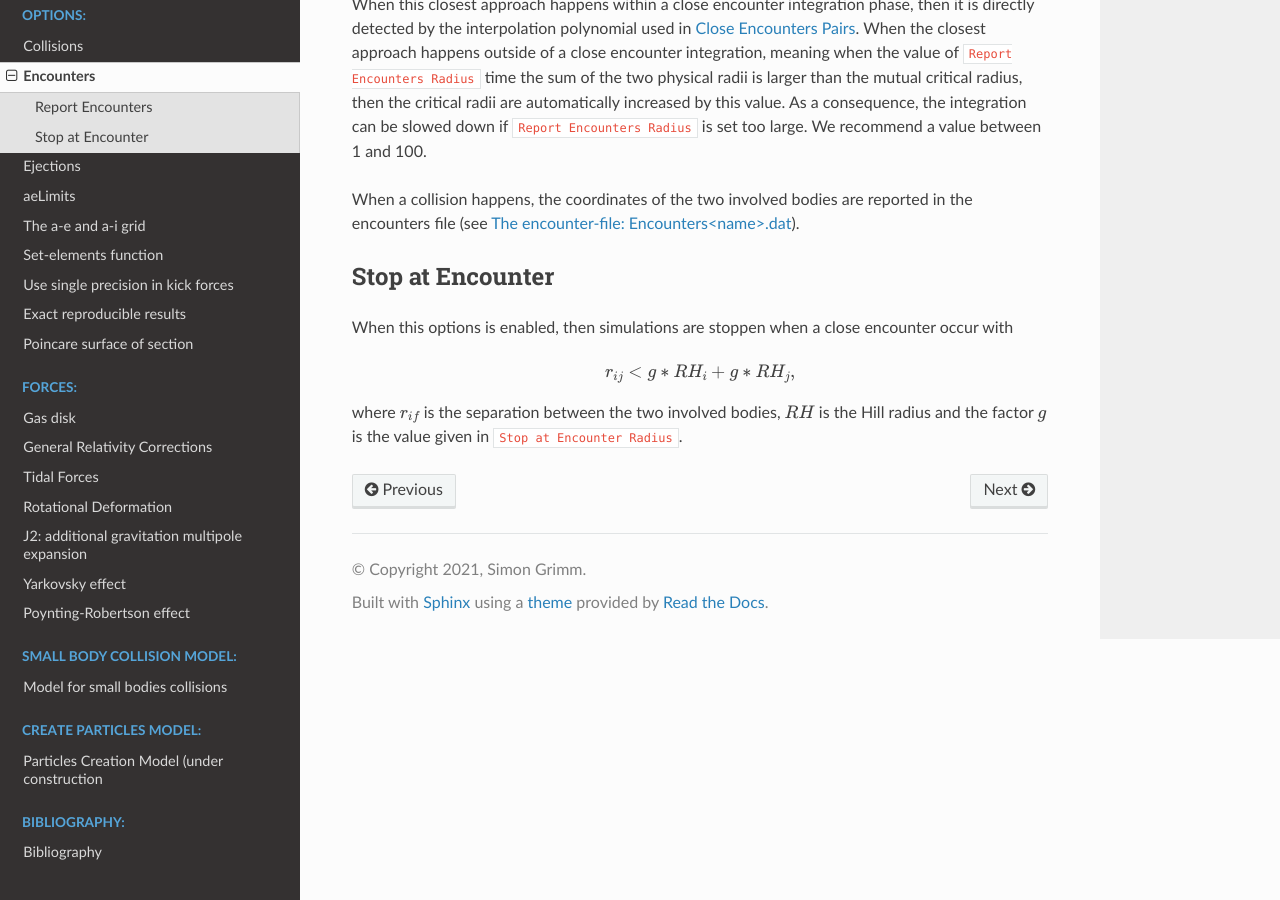
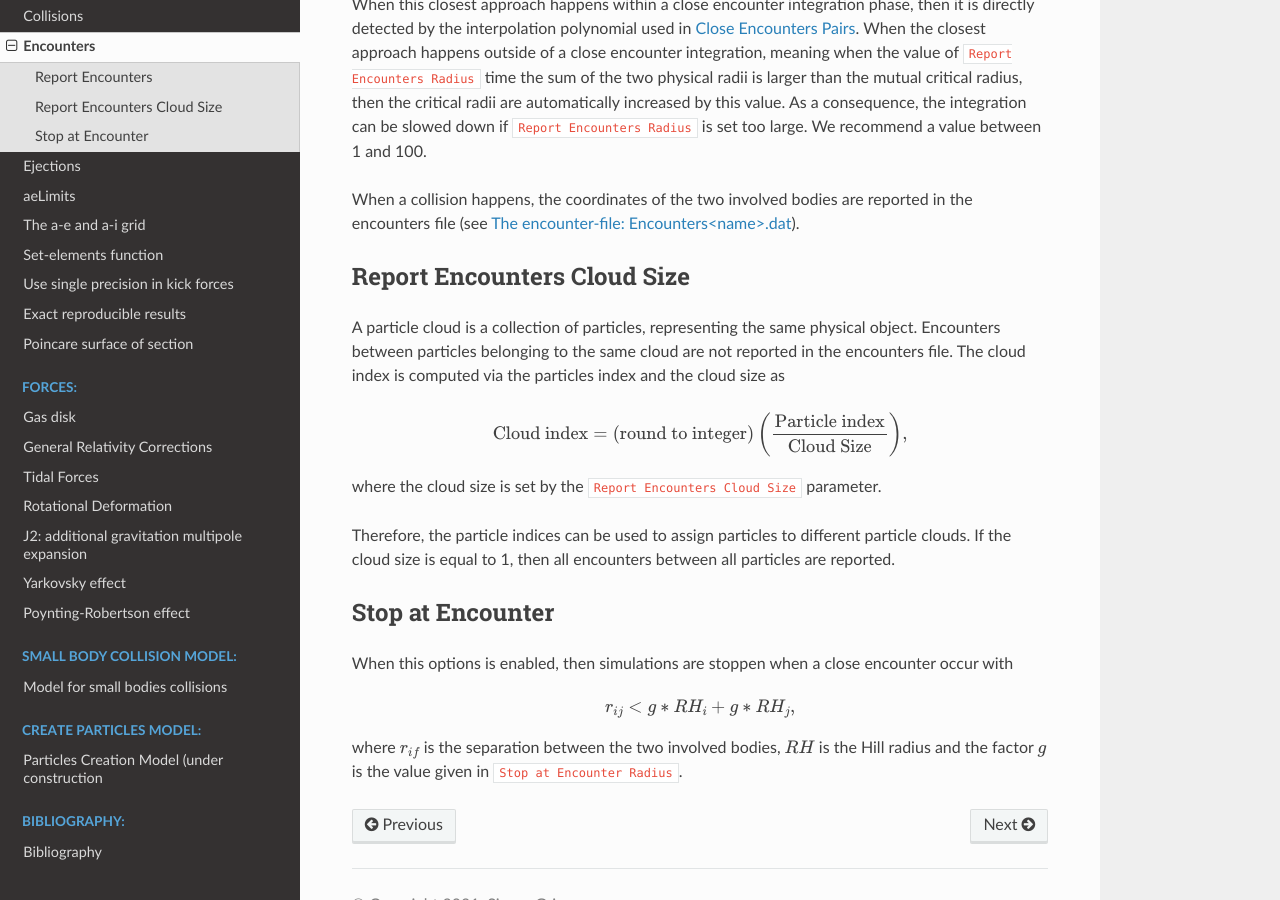
Before and after one commit to vinfreecs/genga, a Sphinx documentation site: the page built from docs/Encounters.rst, in a window 1280 px wide and 900 px high, scrolled down 768 px. Built offline with Sphinx 7.4.7 and the Read the Docs theme 2.0.0, drawn with Linux system fonts in a browser that asks for light colours.

Commit message:
Include particle cloud option for encounter reports

```diff
--- a/docs/Encounters.rst
+++ b/docs/Encounters.rst
@@ -41,6 +41,23 @@ by this value. As a consequence, the integration can be slowed down if :literal:
 When a collision happens, the coordinates of the two involved bodies are reported in the encounters file (see :ref:`EncounterFile`).
 
 
+.. _Report_Encounters_Cloud_Size:
+
+Report Encounters Cloud Size
+----------------------------
+
+A particle cloud is a collection of particles, representing the same physical object. Encounters between particles belonging to the same cloud are not reported in the encounters file. The cloud index is computed via the particles index and the cloud size as
+
+.. math::
+
+	\text{Cloud index} = (\text{round to integer}) \left( \frac{\text{Particle index}}{\text{Cloud Size}} \right),
+
+where the cloud size is set by the :literal:`Report Encounters Cloud Size` parameter.
+
+Therefore, the particle indices can be used to assign particles to different particle clouds.
+If the cloud size is equal to 1, then all encounters between all particles are reported.
+
+
 .. _StopAtEncounter:
 
 Stop at Encounter
```
Also changed, not shown: docs/Param.rst (+8 -1 lines), 8 other files.
